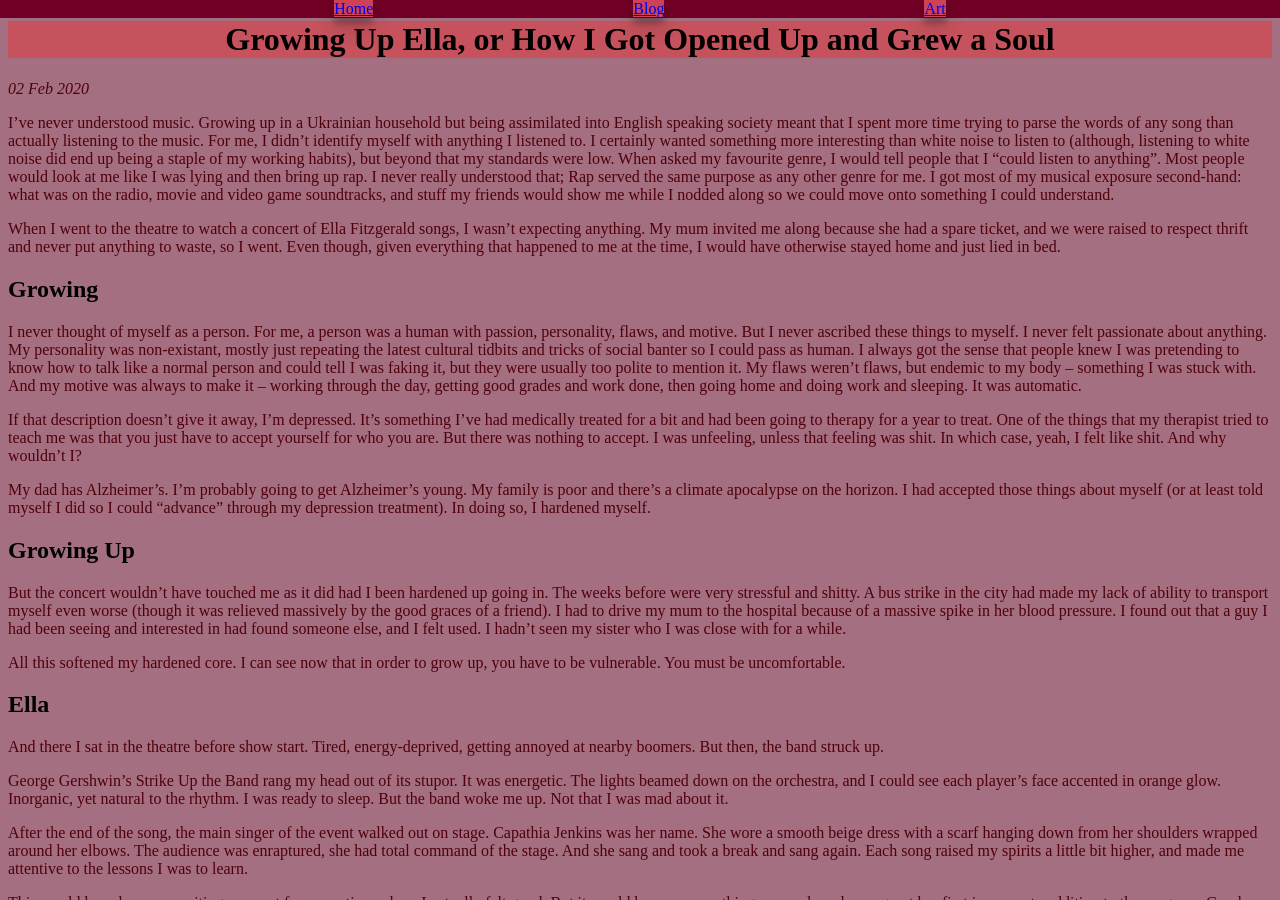
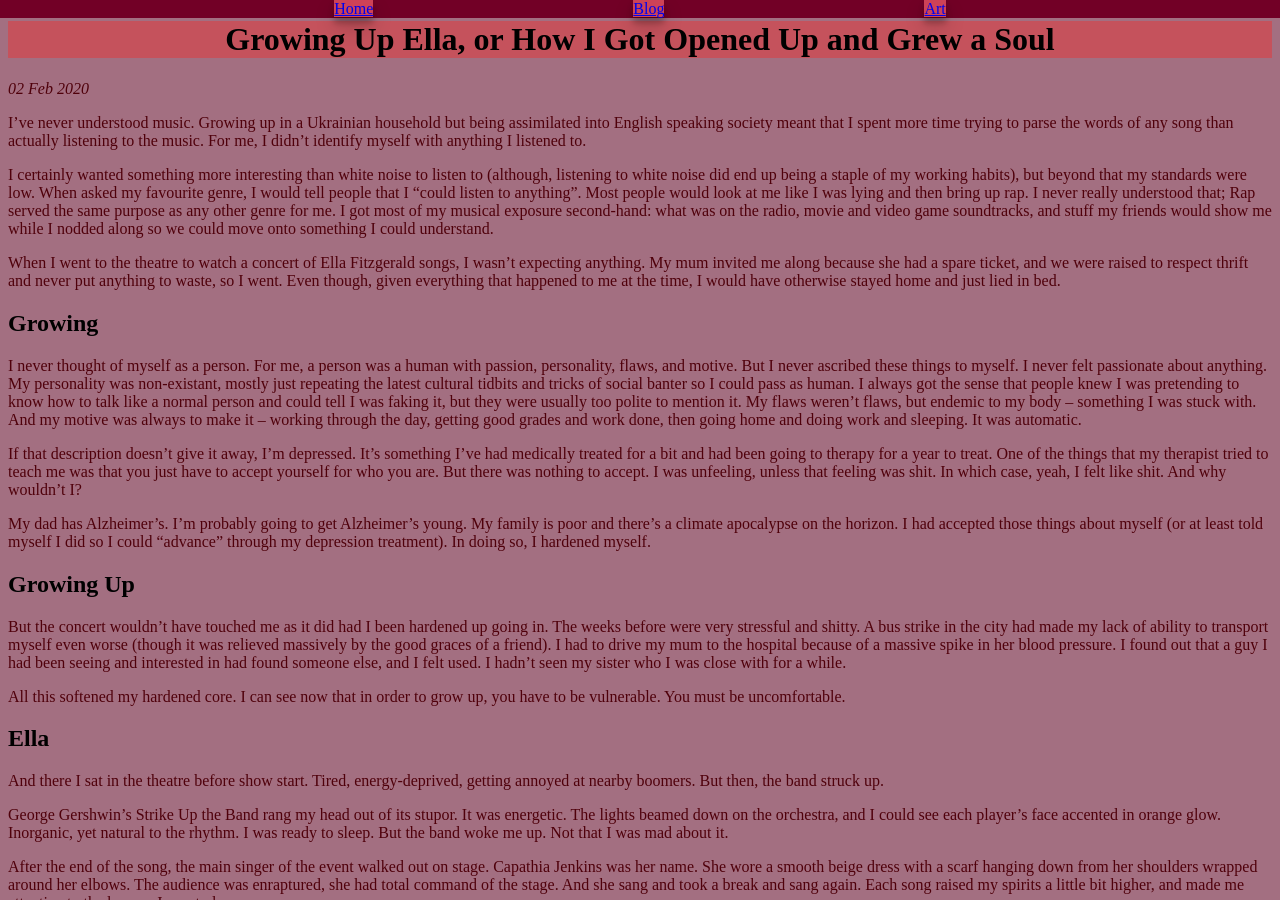
Before and after one commit to malleyeno/malleyeno.github.io, a Jekyll site: the page built from _posts/2020-02-02-Growing_Up_Ella.md, in a window 1280 px wide and 900 px high. Built offline with Jekyll 4.4.1, drawn with Linux system fonts in a browser that asks for light colours; nearby versions of some CDN libraries.

Commit message:
Date string on listing, fixed excerpt of ella

```diff
--- a/_posts/2020-02-02-Growing_Up_Ella.md
+++ b/_posts/2020-02-02-Growing_Up_Ella.md
@@ -2,7 +2,9 @@
 title: Growing Up Ella, or How I Got Opened Up and Grew a Soul
 ---
 
-I’ve never understood music. Growing up in a Ukrainian household but being assimilated into English speaking society meant that I spent more time trying to parse the words of any song than actually listening to the music. For me, I didn’t identify myself with anything I listened to. I certainly wanted something more interesting than white noise to listen to (although, listening to white noise did end up being a staple of my working habits), but beyond that my standards were low. When asked my favourite genre, I would tell people that I “could listen to anything”. Most people would look at me like I was lying and then bring up rap. I never really understood that; Rap served the same purpose as any other genre for me. I got most of my musical exposure second-hand: what was on the radio, movie and video game soundtracks, and stuff my friends would show me while I nodded along so we could move onto something I could understand.
+I’ve never understood music. Growing up in a Ukrainian household but being assimilated into English speaking society meant that I spent more time trying to parse the words of any song than actually listening to the music. For me, I didn’t identify myself with anything I listened to.
+
+I certainly wanted something more interesting than white noise to listen to (although, listening to white noise did end up being a staple of my working habits), but beyond that my standards were low. When asked my favourite genre, I would tell people that I “could listen to anything”. Most people would look at me like I was lying and then bring up rap. I never really understood that; Rap served the same purpose as any other genre for me. I got most of my musical exposure second-hand: what was on the radio, movie and video game soundtracks, and stuff my friends would show me while I nodded along so we could move onto something I could understand.
 
 When I went to the theatre to watch a concert of Ella Fitzgerald songs, I wasn’t expecting anything. My mum invited me along because she had a spare ticket, and we were raised to respect thrift and never put anything to waste, so I went. Even though, given everything that happened to me at the time, I would have otherwise stayed home and just lied in bed.
 
--- a/blog.html
+++ b/blog.html
@@ -13,6 +13,9 @@
         {{ post.title }}
       </a>
     </h2>
+    <h3>
+      {{ post.date | date_to_string }}
+    </h3>
     <p> {{ post.excerpt }} </p>
   </li>
   {% endfor %}
```
